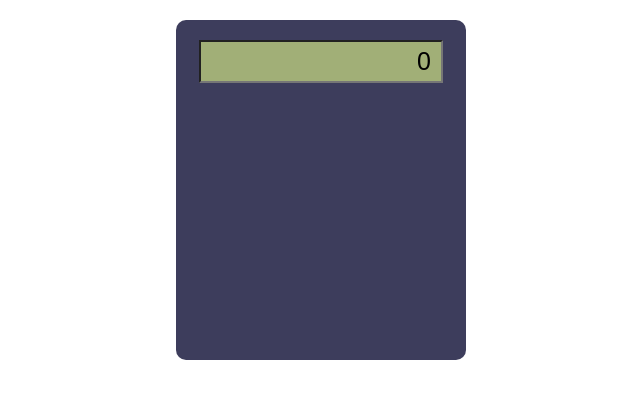
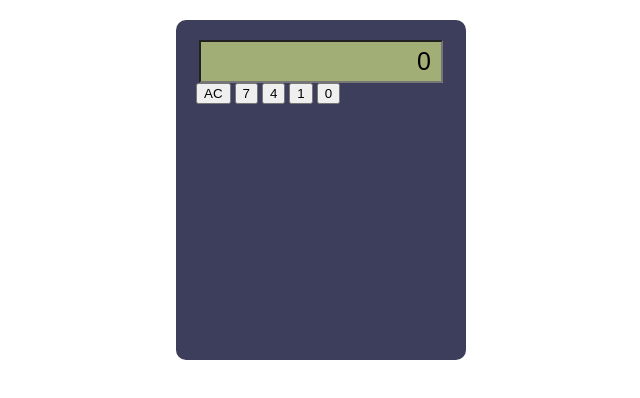
Before and after one commit to rutubondre/CALCULATOR1, a plain HTML site: page index.html in a window 1280 px wide. Shown: the whole page, without its empty margins (319-959 px from the left). Drawn offline with Linux system fonts and the light colour scheme.

Commit message:
4 buttons added

```diff
--- a/index.html
+++ b/index.html
@@ -29,6 +29,11 @@
     <div class="calculator">
         <input type="text" value="0"class="screen"/>
         <div class="button-container">
+            <button>AC</button>
+            <button>7</button>
+            <button>4</button>
+            <button>1</button>
+            <button>0</button>
 
         </div>
 
```
